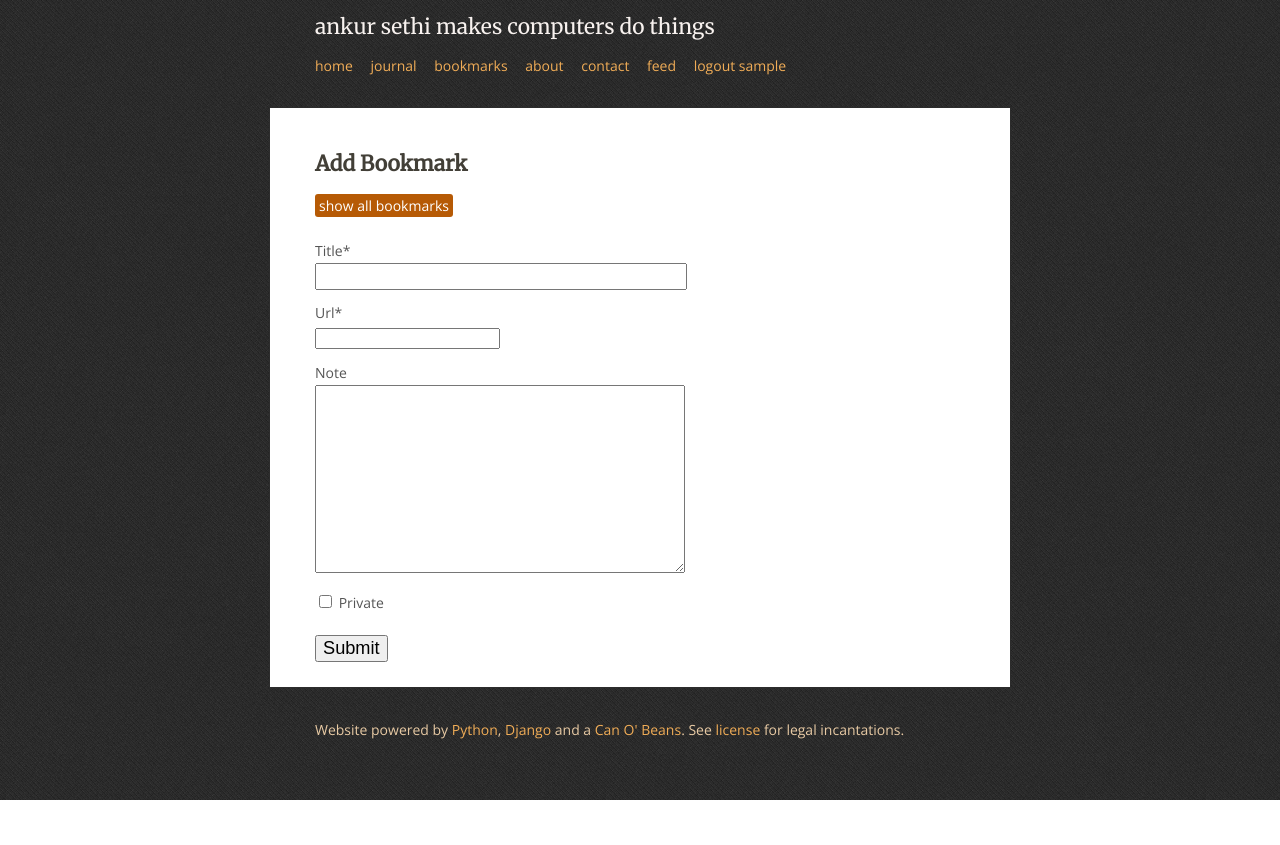
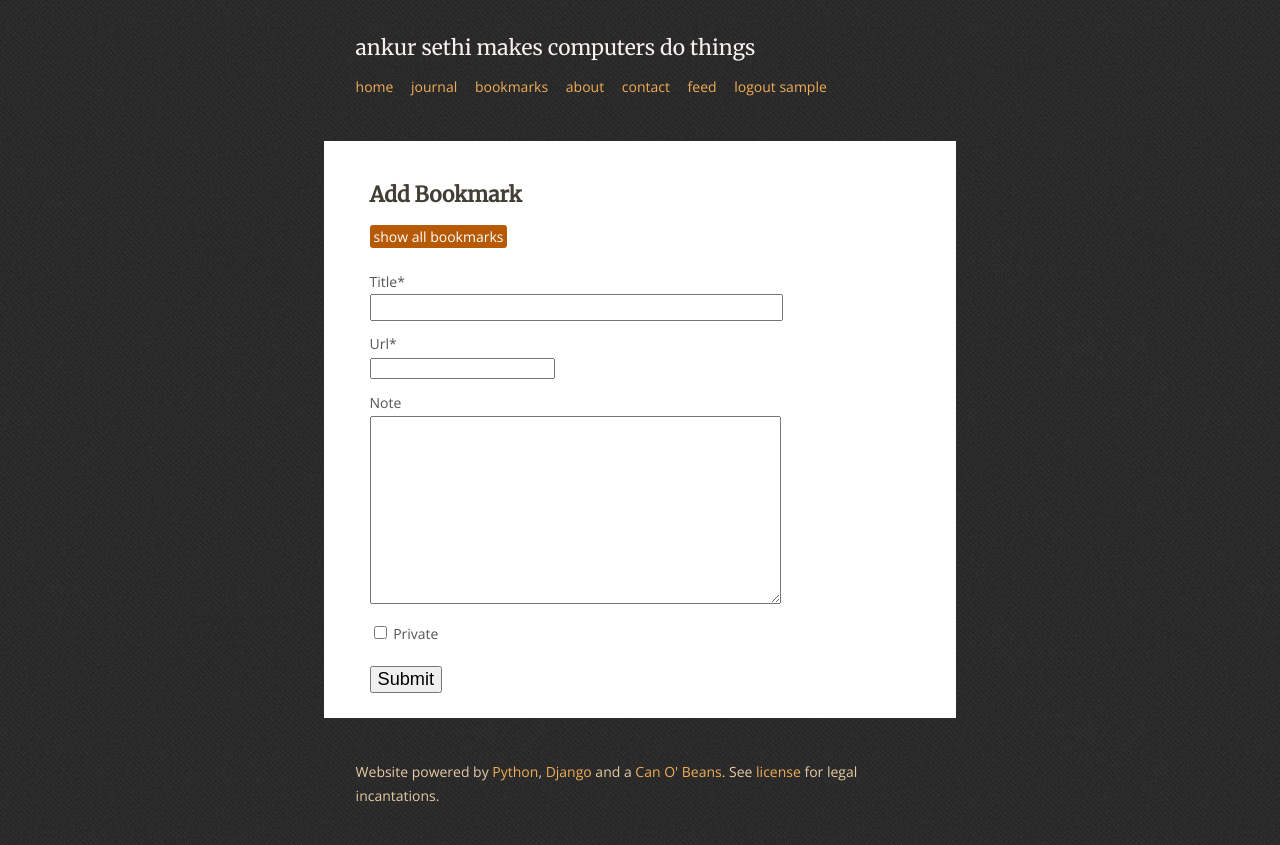
Before and after one commit to s3thi/can_o_beans, a Django app: a page that uses gravy/templates/gravy/base.html in a window 1280 px wide. Before the commit the page ends 800 px from the top, so only its background shows below. Run offline with Django 3.2, Linux system fonts and the light colour scheme; the visitor is signed in with stand-in values (Sample User, id 1); parts of the project's set-up code (start-up, migrations or seed data) failed here and were passed over; some libraries are stand-ins or nearby versions.

Commit message:
Fixes for mobile.

```diff
--- a/bookmarks/templates/bookmarks/bookmark_create.html
+++ b/bookmarks/templates/bookmarks/bookmark_create.html
@@ -2,11 +2,6 @@
 {% load crispy_forms_tags %}
 
 {% block title %}New Bookmark{% endblock title %}
-
-{% block extrahead %}
-	<link rel="stylesheet" href="{{ STATIC_URL }}uni_form/uni-form.css" type="text/css">
-	<link rel="stylesheet" href="{{ STATIC_URL }}uni_form/default.uni-form.css" type="text/css">
-{% endblock extrahead %}
 
 {% block content %}
 	<div class="content-block">
--- a/gravy/static/gravy/style.css
+++ b/gravy/static/gravy/style.css
@@ -7,13 +7,10 @@ html {
 
 body {
   font-family: 'Open Sans', verdana, arial, sans-serif;
-  width: 740px;
-  margin-left: auto;
-  margin-right: auto;
-  background-color: #333333;
+  background-color: #292929;
   background-image: url("/static/gravy/pat.png");
   font-size: 14px;
-  line-height: 25px;
+  line-height: 1.75em;
   color: #555;
 }
 
@@ -73,9 +70,26 @@ p + h6 {
   margin-top: 35px;
 }
 
+.page_wrap,
+.outside-block
+{
+  margin-left: auto;
+  margin-right: auto;
+}
+
+.content-block {
+  background-color: white;
+  padding: 1.5em;
+  box-shadow: 0px 0px 1px 1px #2C2C2C;
+}
+
+.content-block + .content-block {
+  margin-top: 1em;
+}
+
 .outside-block {
-  padding-left: 45px;
   color: #E8CAA4;
+  padding: 1em;
 }
 
 .outside-block a {
@@ -107,18 +121,10 @@ p + h6 {
   margin-right: 14px;
 }
 
-.content-block {
-  background-color: white;
-  padding: 25px 45px;
-  margin-top: 30px;
-  margin-bottom: 30px;
-  box-shadow: 0px 0px 1px 1px #2C2C2C;
-}
-
 .content-block-footer {
-  font-size: 12px;
+  font-size: 0.85em;
   border-top: solid 1px #CCC;
-  margin-top: 30px;
+  margin-top: 2.15em;
 }
 
 .inline {
@@ -126,7 +132,7 @@ p + h6 {
 }
 
 .bookmark {
-  margin-top: 20px;
+  margin-top: 1.45em;
 }
 
 .bookmark-hostname a {
@@ -141,10 +147,6 @@ p + h6 {
 
 .bookmark-note p {
   margin: 0px;
-}
-
-.bookmark-tags {
-  /*font-size: 0.85em;*/
 }
 
 .bookmark-hostname {
@@ -181,25 +183,25 @@ a.label {
 }
 
 .pagination {
-  margin-top: 20px;
+  margin-top: 1.45em;
 }
 
 .cob-form {
-  margin-top: 20px;
+  margin-top: 1.45em;
 }
 
 .cob-form .control-group {
-  margin-top: 10px;
+  margin-top: 0.75em;
 }
 
 .cob-form input[type="text"] {
   font-size: 1.3em;
-  width: 20em;
+  width: 75%;
 }
 
 .cob-form textarea {
   font-size: 1.3em;
-  width: 20em;
+  width: 75%;
   height: 10em;
 }
 
@@ -209,5 +211,32 @@ a.label {
 }
 
 .cob-form .help-inline {
-  margin-left: 1em;
+  display: block;
 }
+
+/* Media queries. */
+
+@media screen and (min-width: 45em) {
+  .page_wrap {
+    width: 50%;
+  }
+
+  .outside-block {
+    width: 45%;
+  }
+
+  .content-block {
+    margin-top: 1em;
+    margin-bottom: 1em;
+  }
+
+  .content-block + .content-block {
+    margin-top: 2em;
+  }
+}
+
+@media screen and (min-width: 55em) {
+  .content-block {
+    padding: 1.75em 3.25em;
+  }
+}
--- a/gravy/templates/gravy/base.html
+++ b/gravy/templates/gravy/base.html
@@ -6,6 +6,7 @@
     <link rel="stylesheet" type="text/css" href="{{ STATIC_URL }}gravy/style.css">
     <link rel="alternate" type="application/rss+xml" title="RSS" href="{% url feed_view %}">
     <meta charset="utf-8">
+    <meta name="viewport" content="width=device-width, initial-scale=1">
     <link rel="author" href="https://plus.google.com/111321888644675864725?rel=author">
 
     {% block extrahead %}{% endblock extrahead %}
@@ -45,7 +46,7 @@
       </div>
     </div>
 
-    <div id="page_wrap">
+    <div class="page_wrap">
         {% block content %}{% endblock %}
     </div>
 
```
